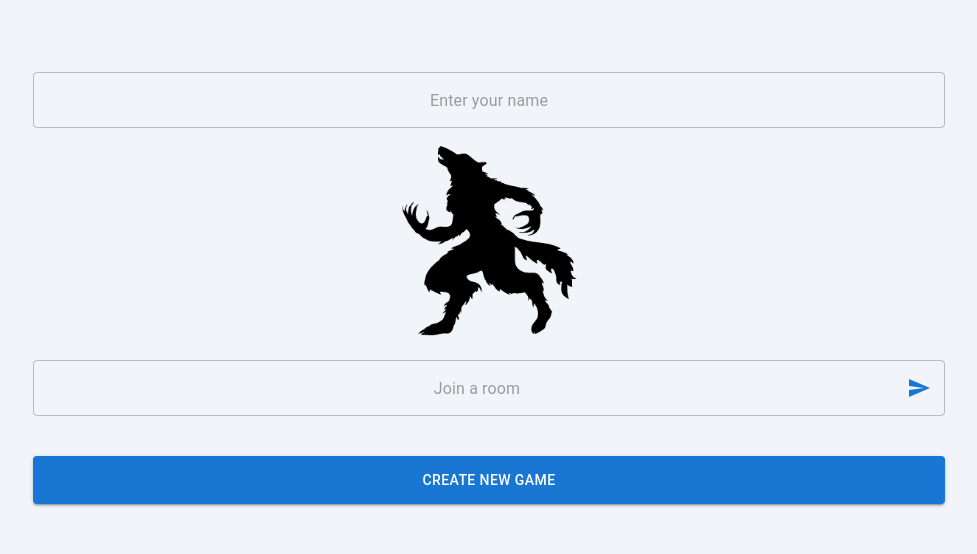
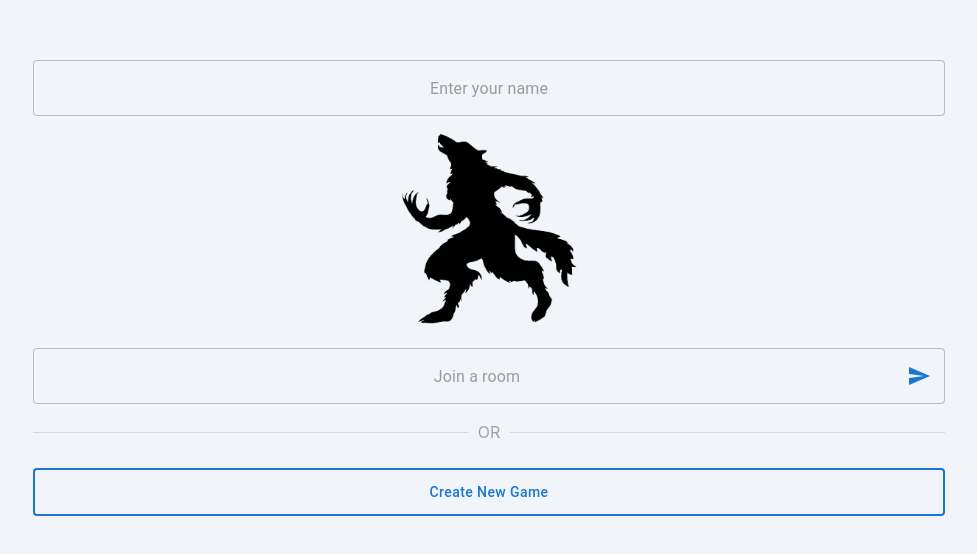
Before and after one commit to prashanthrebala/werewolf-client, a React (Create React App) app: page / in a window 1280 px wide. Shown: the part 112-666 px from the top of the page, without its empty margins (151-1128 px from the left). Built offline with nearby package versions, Linux system fonts and the light colour scheme; no server answers.

Commit message:
created Divider for login

```diff
--- a/src/components/Login.jsx
+++ b/src/components/Login.jsx
@@ -1,5 +1,12 @@
 import React from "react";
-import { Button, Grid, FormGroup, TextField, Box } from "@mui/material";
+import {
+	Button,
+	Grid,
+	FormGroup,
+	TextField,
+	Box,
+	Divider,
+} from "@mui/material";
 // import { io } from "socket.io-client";
 import { JoinRoom } from "./JoinRoom";
 import werewolf from "../assets/werewolf-logo.png";
@@ -72,10 +79,11 @@ export const Login = ({ id, setPlayerName, setRoomCode }) => {
 						width={"12rem"}
 					/>
 					<JoinRoom roomCodeRef={roomCodeRef} joinRoom={joinRoom} />
+					<Divider className="w-3/4 text-gray-400">OR</Divider>
 					<Button
 						className="h-12 w-3/4"
-						variant="contained"
-						sx={{ m: 3 }}
+						variant="outlined"
+						sx={{ m: 3, textTransform: "none", border: "2px solid" }}
 						onClick={() => createRoom()}
 					>
 						Create New Game
```
